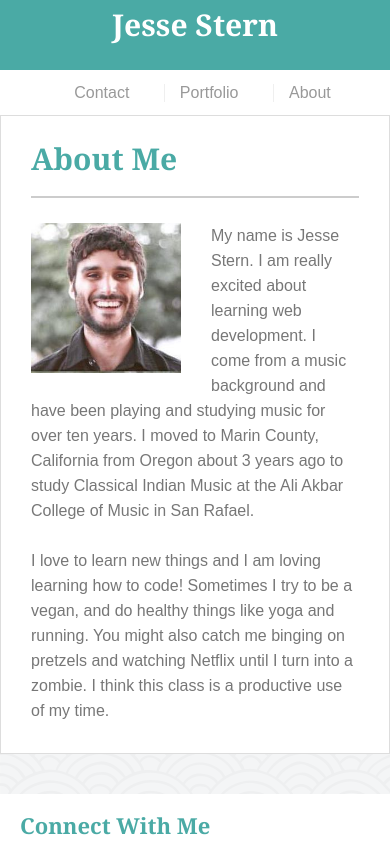
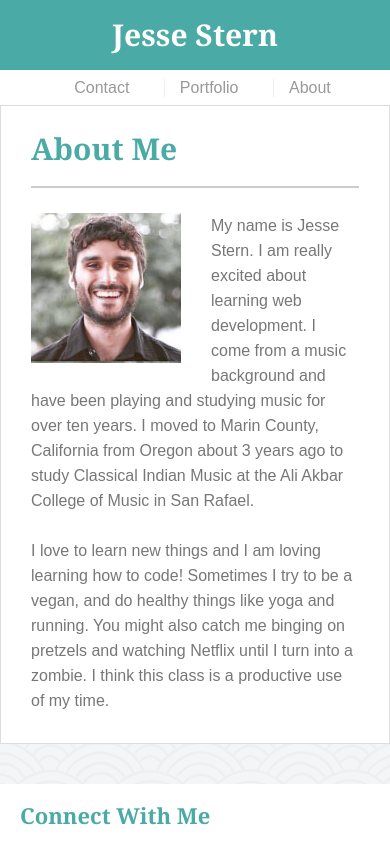
Before and after one commit to sternj20/Responsive-Portfolio, a plain HTML site: page index.html in a window 390 px wide. Shown: the top 844 px of the page. Drawn offline with Linux system fonts and the light colour scheme.

Commit message:
fixed more mobile sizing issues

```diff
--- a/assets/css/style.css
+++ b/assets/css/style.css
@@ -52,7 +52,7 @@ hr{
 	border-bottom: 2px solid #cccccc;
 }
 #name {
-  float: left;
+  padding:30px;
   width: 250px;
   height: 90px;
   font-family: Georgia, Times, "Times New Roman", serif;
@@ -234,6 +234,7 @@ footer {
 	#name{
 		display:block;
 		margin-top:-20px;
+		padding:10px;
 		width:100%;
 	}
 	nav{
@@ -242,7 +243,7 @@ footer {
 		display:block;
 		width:100%;
 		margin-top:0px;
-		padding:10px;
+		padding:5px;
 	}
 	nav a{
 		margin:0 15px;
```
